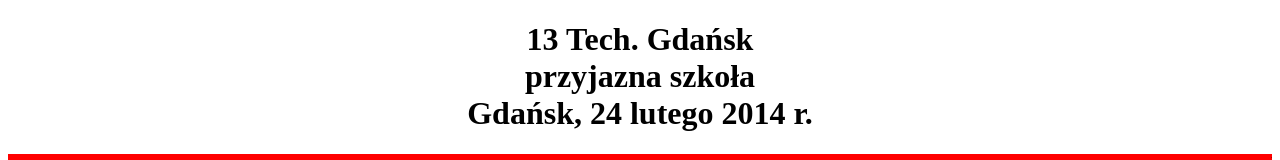
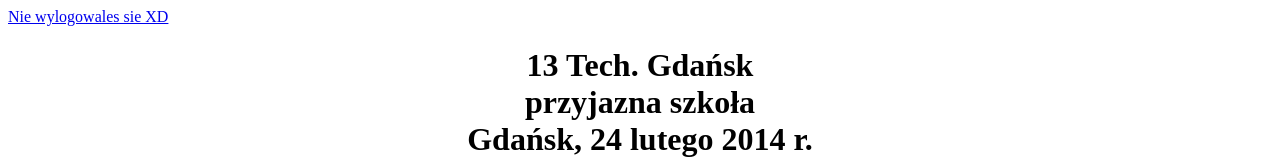
Before and after one commit to KacDabr/dabrowski, a plain HTML site: page glowny_dabrowski.html in a window 1280 px wide. Shown: the top 160 px of the page. Drawn offline with Linux system fonts and the light colour scheme.

Commit message:
Update glowny_dabrowski.html

```diff
--- a/glowny_dabrowski.html
+++ b/glowny_dabrowski.html
@@ -7,6 +7,7 @@
     </style>
 </head>
 <body>
+    <a href="https://www.youtube.com/watch?v=dQw4w9WgXcQ">Nie wylogowales sie XD</a>
 <h1 align="center">13 Tech. Gdańsk<br>przyjazna szkoła<br>Gdańsk, 24 lutego 2014 r.</h1>
 <marquee bgcolor="red">Pozdrowienia</marquee>
 <div id="strona">
```
